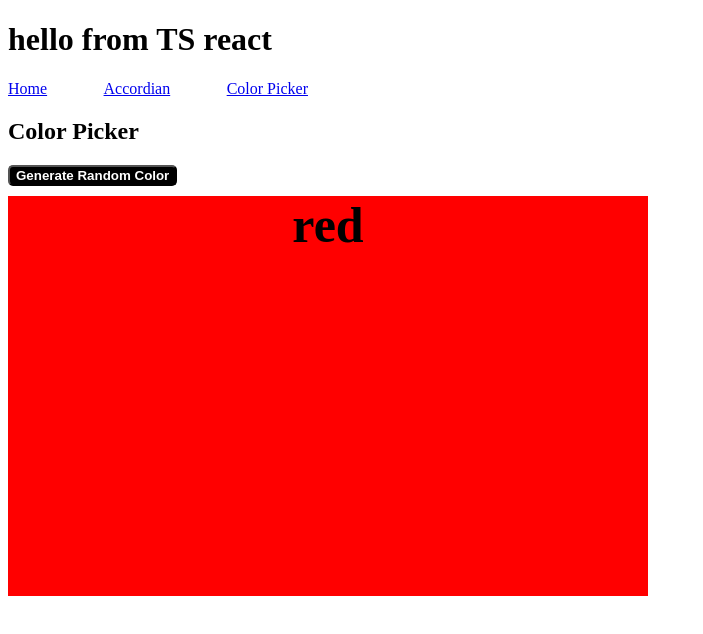
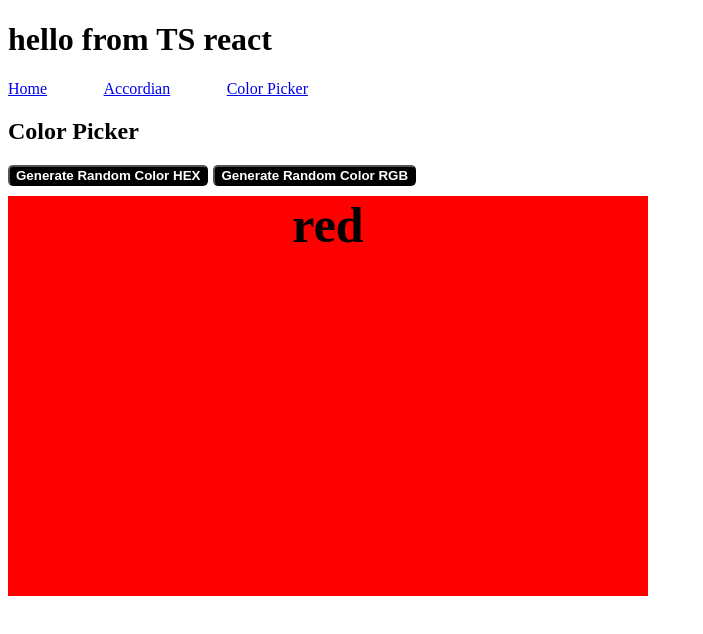
Before and after one commit to anurag1302/react-projects, a React (Vite) app: page /color-picker in a window 1280 px wide. Shown: the top 634 px of the page, without its empty margins (0-703 px from the left). Built offline with nearby package versions, Linux system fonts and the light colour scheme.

Commit message:
random RGB color button addition

```diff
--- a/src/components/Color/colorPicker.tsx
+++ b/src/components/Color/colorPicker.tsx
@@ -3,23 +3,43 @@ import { useState } from "react";
 function ColorPicker() {
   const [color, setColor] = useState("red");
 
-  function getRandom() {
+  function getRandomHexNumber() {
     let hexArray = [0, 1, 2, 3, 4, 5, 6, 7, 8, 9, "A", "B", "C", "D", "E", "F"];
     let randomCharacter = hexArray[Math.floor(Math.random() * hexArray.length)];
     return randomCharacter;
   }
 
+  function getRandomRGBNumber() {
+    //to get a random number in a range -> 0 to 256 (256 not included)
+    //Math.random()*(max-min)+min;
+    return Math.floor(Math.random() * (256 - 0) + 0);
+  }
+
   function getHEXColor() {
     let str = "";
     for (let i = 0; i < 6; i++) {
-      str = str + getRandom();
+      str = str + getRandomHexNumber();
     }
     let randomColor = "#" + str;
     setColor(randomColor);
   }
 
+  function getRGBColor() {
+    let outer = "";
+    for (let i = 0; i < 3; i++) {
+      outer = outer + "," + getRandomRGBNumber();
+    }
+    outer = outer.replace(",", "");
+    let randomColor = `RGB(${outer})`;
+    console.log(randomColor);
+    setColor(randomColor);
+  }
+
   function handleButtonClick() {
     getHEXColor();
+  }
+  function handleButtonClickRGB() {
+    getRGBColor();
   }
   return (
     <>
@@ -35,7 +55,21 @@ function ColorPicker() {
           borderRadius: "5px",
         }}
       >
-        Generate Random Color
+        Generate Random Color HEX
+      </button>
+      <button
+        onClick={handleButtonClickRGB}
+        style={{
+          marginBottom: "10px",
+          fontWeight: "bold",
+          backgroundColor: "black",
+          color: "white",
+          cursor: "pointer",
+          borderRadius: "5px",
+          marginLeft: "5px",
+        }}
+      >
+        Generate Random Color RGB
       </button>
 
       <div
```
